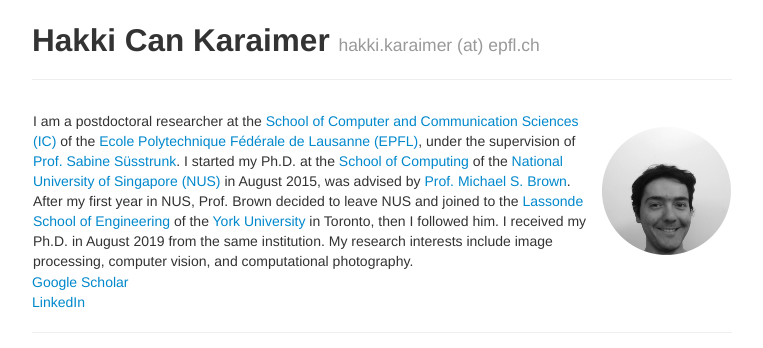
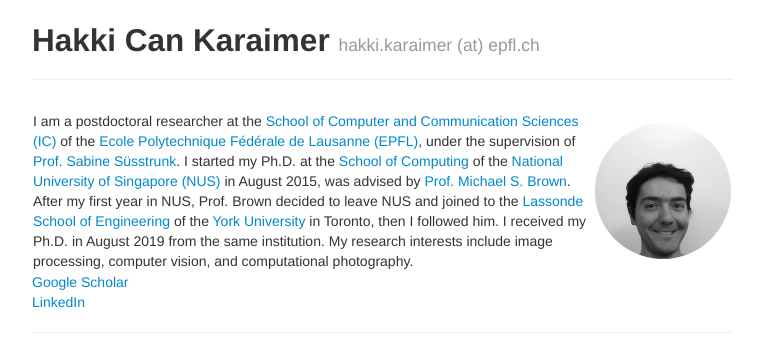
Before and after one commit to karaimer/karaimer.github.io, a Jekyll site: the page built from index.md, in a window 1280 px wide. Shown: the top 348 px of the page, without its empty margins (258-1021 px from the left). Built offline with Jekyll 4.4.1, drawn with Linux system fonts in a browser that asks for light colours.

Commit message:
Update index.md

```diff
--- a/index.md
+++ b/index.md
@@ -8,7 +8,7 @@
 
 | - | - |
 |---|---|
-| I am a postdoctoral researcher at the [School of Computer and Communication Sciences (IC)](https://www.epfl.ch/schools/ic/) of the [Ecole Polytechnique Fédérale de Lausanne (EPFL)](https://www.epfl.ch/en/), under the supervision of [Prof. Sabine Süsstrunk](https://ivrl.epfl.ch/people/people-susstrunk/). I started my Ph.D. at the [School of Computing](https://www.comp.nus.edu.sg) of the [National University of Singapore (NUS)](http://nus.edu.sg/) in August 2015, was advised by [Prof. Michael S. Brown](http://www.cse.yorku.ca/~mbrown/). After my first year in NUS, Prof. Brown decided to leave NUS and joined to the [Lassonde School of Engineering](https://lassonde.yorku.ca) of the [York University](https://www.yorku.ca/index.html) in Toronto, then I followed him. I received my Ph.D. in August 2019 from the same institution. My research interests include image processing, computer vision, and computational photography.     | ![](/image/original_0099.png){:height="720px" width="1120px"} |
+| I am a postdoctoral researcher at the [School of Computer and Communication Sciences (IC)](https://www.epfl.ch/schools/ic/) of the [Ecole Polytechnique Fédérale de Lausanne (EPFL)](https://www.epfl.ch/en/), under the supervision of [Prof. Sabine Süsstrunk](https://ivrl.epfl.ch/people/people-susstrunk/). I started my Ph.D. at the [School of Computing](https://www.comp.nus.edu.sg) of the [National University of Singapore (NUS)](http://nus.edu.sg/) in August 2015, was advised by [Prof. Michael S. Brown](http://www.cse.yorku.ca/~mbrown/). After my first year in NUS, Prof. Brown decided to leave NUS and joined to the [Lassonde School of Engineering](https://lassonde.yorku.ca) of the [York University](https://www.yorku.ca/index.html) in Toronto, then I followed him. I received my Ph.D. in August 2019 from the same institution. My research interests include image processing, computer vision, and computational photography.     | ![](/image/original_0099.png){:height="720px" width="1200px"} |
 
 [Google Scholar](https://scholar.google.com/citations?user=jhlnGS4AAAAJ&hl=en)
 [LinkedIn](https://www.linkedin.com/in/karaimer)
```
